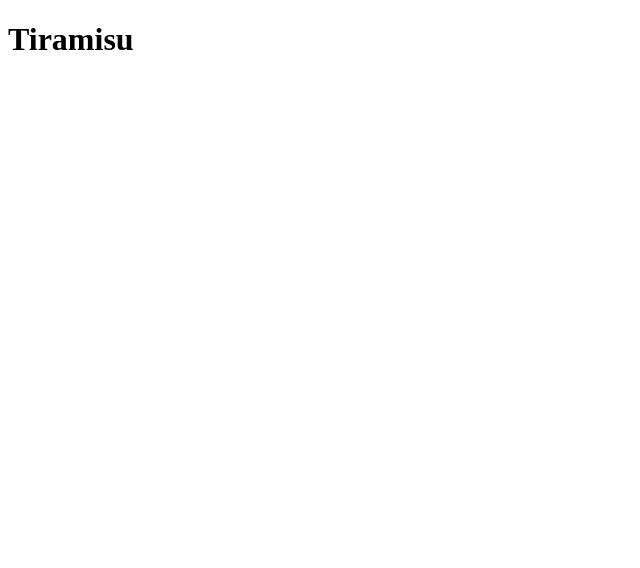
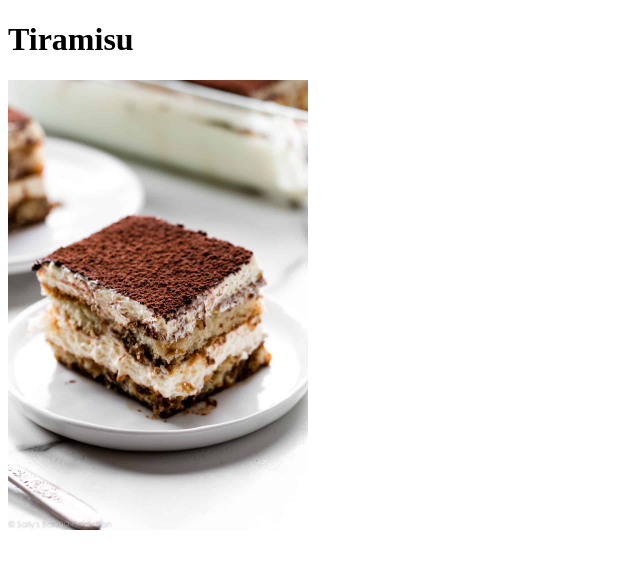
Before and after one commit to mahinhaque27/odin-recipes, a plain HTML site: page recipes/tiramisu.html in a window 1280 px wide. Shown: the whole page, without its empty margins (0-640 px from the left). Drawn offline with Linux system fonts and the light colour scheme.

Commit message:
Display image of tiramisu in tiramisu.html\
Additionally, downloaded images for tiramisu, tandoori chicken, and
cheeseburger

```diff
--- a/recipes/tiramisu.html
+++ b/recipes/tiramisu.html
@@ -11,7 +11,7 @@
 
     <body>
         <h1>Tiramisu</h1>
-
+        <img src = "../images/tiramisu.jpg" alt = "Picture of Tiramisu" width="300 x500">
     </body>
 
 
```
Also changed, not shown: images/cheeseburger.jpeg (added), images/tiramisu.jpg (added), 1 other file.
